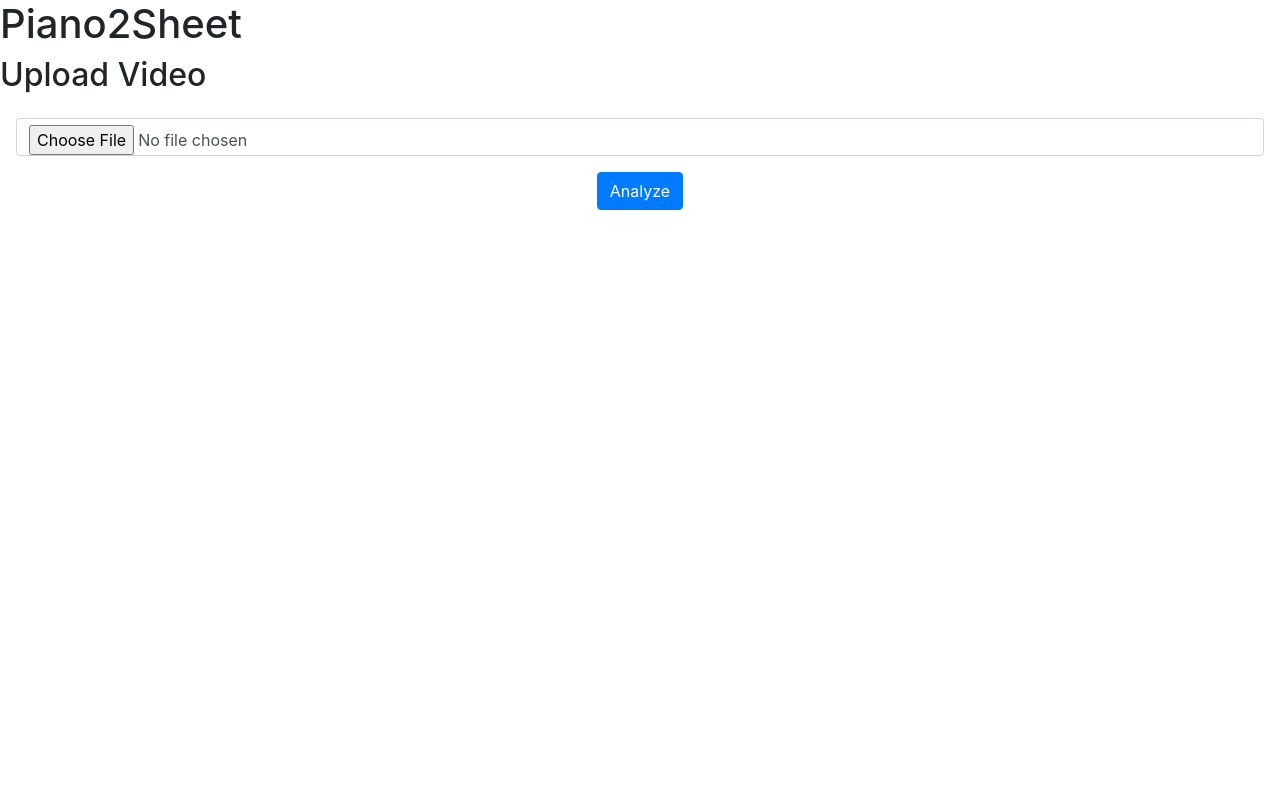
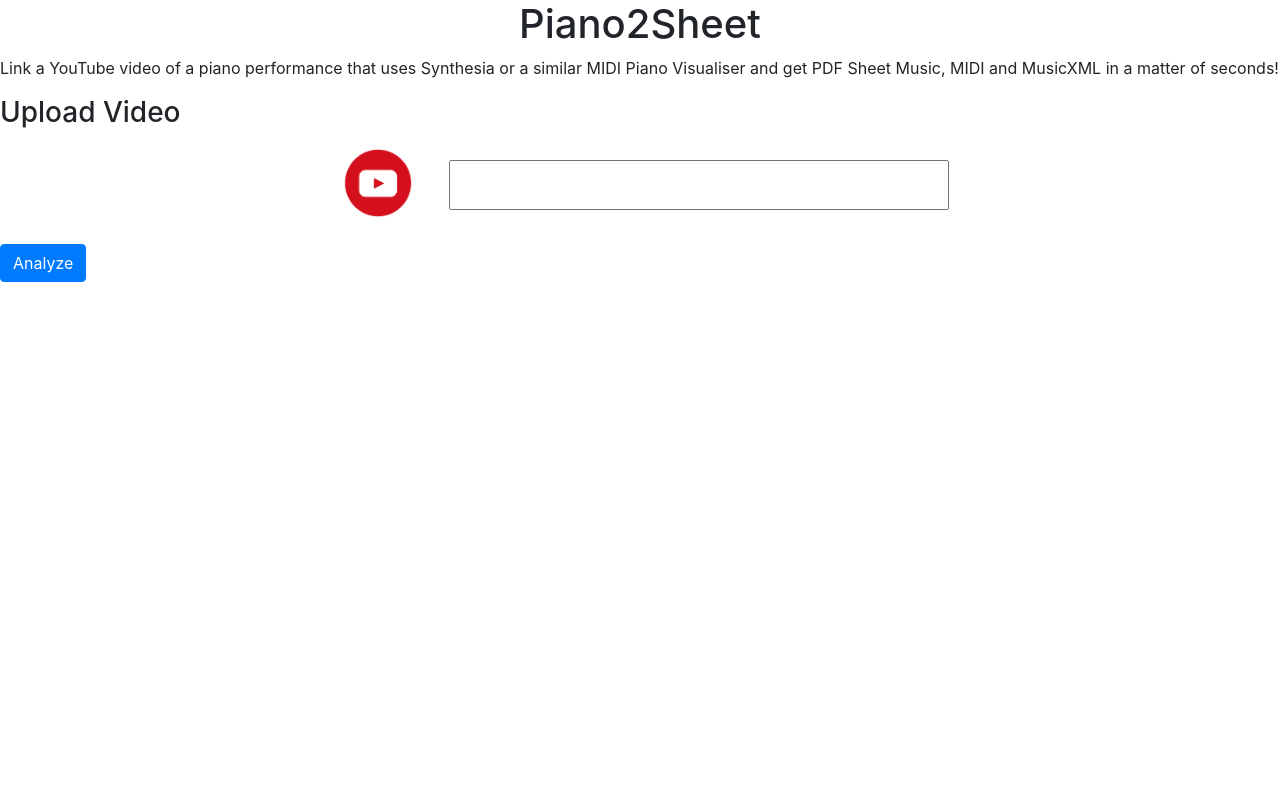
Before and after one commit to cooldecola/piano2sheet, a Flask app: page / in a window 1280 px wide. Run offline with Flask 2, Linux system fonts and the light colour scheme; some libraries are stand-ins or nearby versions.

Commit message:
formatting/improving web application

```diff
--- a/src/app/templates/index.html
+++ b/src/app/templates/index.html
@@ -3,14 +3,30 @@
     <head>
         <title>Piano2Sheet</title>
         <link rel="stylesheet" href="https://stackpath.bootstrapcdn.com/bootstrap/4.3.1/css/bootstrap.min.css" integrity="sha384-ggOyR0iXCbMQv3Xipma34MD+dH/1fQ784/j6cY/iJTQUOhcWr7x9JvoRxT2MZw1T" crossorigin="anonymous">
+        <link rel="stylesheet" href="styles.css">
     </head>
 
     <body>
         <h1>Piano2Sheet</h1>
-        <h2>Upload Video</h2>
-        <form class="p-3 text-center" action="/", method="post", enctype="multipart/form-data">
-            <input class="form-control" type="file", name="imagefile">
-            <input class="btn btn-primary mt-3", type="submit", value="Analyze">
-        </form>
+        <p>Link a YouTube video of a piano performance that uses Synthesia or a similar MIDI Piano Visualiser and get PDF Sheet Music, MIDI and MusicXML in a matter of seconds!</p>
+        <h3>Upload Video</h2>
+
+        <div class="flexbox-container">
+
+            <div class="flexbox-item flexbox-item-1">
+                <img id="youtube_logo" src="../images/youtube_png.png" alt="">
+            </div>
+
+
+            <div class="flexbox-item flexbox-item-2">
+                <form class="form" action="/", method="post", enctype="multipart/form-data">
+                    <input class="form-text" type="text" name="" id="">
+                </form>
+            </div>
+
+        </div>
+
+        <input class="btn btn-primary mt-3", type="submit", value="Analyze">
+
     </body>
 </html>
--- /dev/null
+++ b/src/app/templates/styles.css
@@ -0,0 +1,31 @@
+html, body{
+    height: 100%;
+}
+h1{
+    text-align: center;
+}
+
+.flexbox-container{
+    display: flex;
+    align-items: center;
+    justify-content: center;
+
+
+}
+
+.flexbox-item{
+    margin: 10px;
+
+}
+#youtube_logo{
+    height: 70px;
+}
+
+.form{
+    height: 50px;
+    width: 500px;
+}
+.form-text{
+    height: 50px;
+    width: 500px;
+}
```
Also changed, not shown: src/app/images/youtube_logo.webp (added), src/app/images/youtube_png.png (added).
